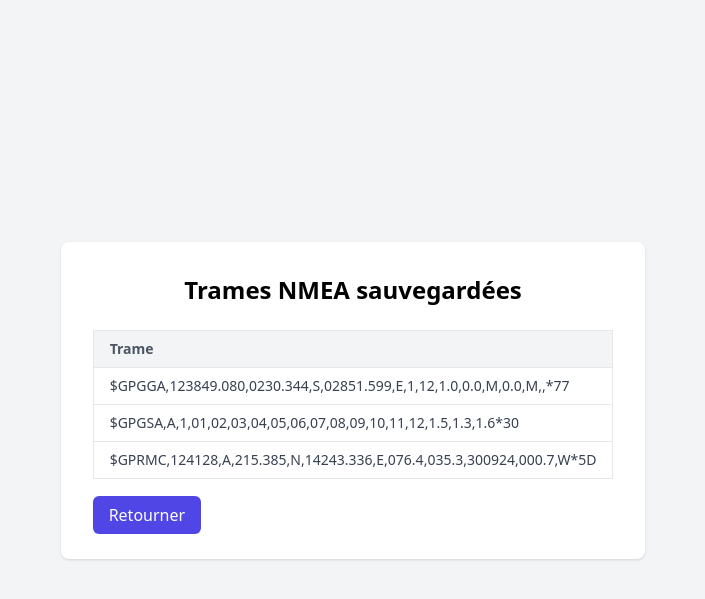
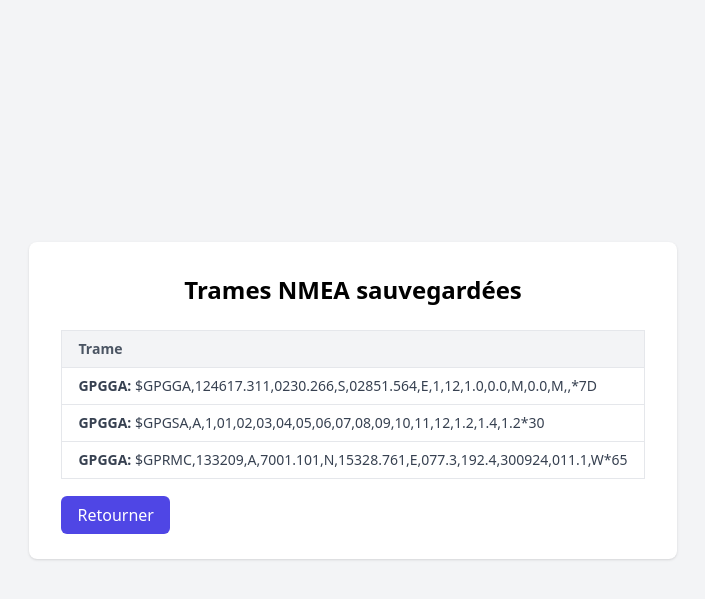
Before and after one commit to Akon2020/Telematique_TP, a Flask app: page /trames in a window 1280 px wide. Shown: the top 599 px of the page, without its empty margins (287-992 px from the left). Run offline with Flask 3, Linux system fonts and the light colour scheme.

Commit message:
Completed

```diff
--- a/app.py
+++ b/app.py
@@ -44,10 +44,6 @@ def generer_gpgsa(donnees_gpgga):
     vdop = round(random.uniform(1, 1.9), 1)
     gpgsa = f"$GPGSA,{mode},{fix_type}," + ",".join(prns) + f",{pdop},{hdop},{vdop}*30"
     return gpgsa
-    # pdop = "1.0"
-    # hdop = "1.0"
-    # vdop = "1.0"
-    # return "$GPGSA,A,3,04,05,..,29,31,.,1.8,1.0,1.5*30"
 
 def generer_gprmc(donnees_gpgga):
     maintenant = time.strftime("%H%M%S", time.gmtime())
@@ -78,9 +74,9 @@ def convertir():
 
 
     with open("trames_nmea.txt", "w") as fichier:
-        fichier.write(f"GPGGA: {message_gpgga}\n")
-        fichier.write(f"GPGSA: {trame_gpgsa}\n")
-        fichier.write(f"GPRMC: {trame_gprmc}\n")
+        fichier.write(f"{message_gpgga}\n")
+        fichier.write(f"{trame_gpgsa}\n")
+        fichier.write(f"{trame_gprmc}\n")
 
     return render_template('resultat.html', gpgsa=trame_gpgsa, gprmc=trame_gprmc)
 
--- a/templates/trames.html
+++ b/templates/trames.html
@@ -2,7 +2,7 @@
 
 {% block title %}Trames sauvegardées{% endblock %}
 
-{% block content%}
+{% block content %}
 <div class="max-w-2xl mx-auto bg-white p-8 rounded-lg shadow">
   <h1 class="text-2xl font-bold mb-6 text-center">Trames NMEA sauvegardées</h1>
   <table class="min-w-full bg-white border border-gray-200">
@@ -14,10 +14,22 @@
       </tr>
     </thead>
     <tbody>
+      {% set index = 0 %}
       {% for ligne in contenu %}
       <tr>
-        <td class="border-t px-4 py-2 text-sm text-gray-700">{{ ligne }}</td>
+        <td class="border-t px-4 py-2 text-sm text-gray-700">
+          {% if index == 0 %}
+            <strong>GPGGA: </strong>{{ ligne }}
+          {% elif index == 1 %}
+            <strong>GPGSA: </strong>{{ ligne }}
+          {% elif index == 2 %}
+            <strong>GPRMC: </strong>{{ ligne }}
+          {% else %}
+            {{ ligne }}
+          {% endif %}
+        </td>
       </tr>
+      {% set index = index + 1 %}
       {% endfor %}
     </tbody>
   </table>
--- a/trames_nmea.txt
+++ b/trames_nmea.txt
@@ -1,3 +1,3 @@
-$GPGGA,123849.080,0230.344,S,02851.599,E,1,12,1.0,0.0,M,0.0,M,,*77
-$GPGSA,A,1,01,02,03,04,05,06,07,08,09,10,11,12,1.5,1.3,1.6*30
-$GPRMC,124128,A,215.385,N,14243.336,E,076.4,035.3,300924,000.7,W*5D
+$GPGGA,124617.311,0230.266,S,02851.564,E,1,12,1.0,0.0,M,0.0,M,,*7D
+$GPGSA,A,1,01,02,03,04,05,06,07,08,09,10,11,12,1.2,1.4,1.2*30
+$GPRMC,133209,A,7001.101,N,15328.761,E,077.3,192.4,300924,011.1,W*65
```
